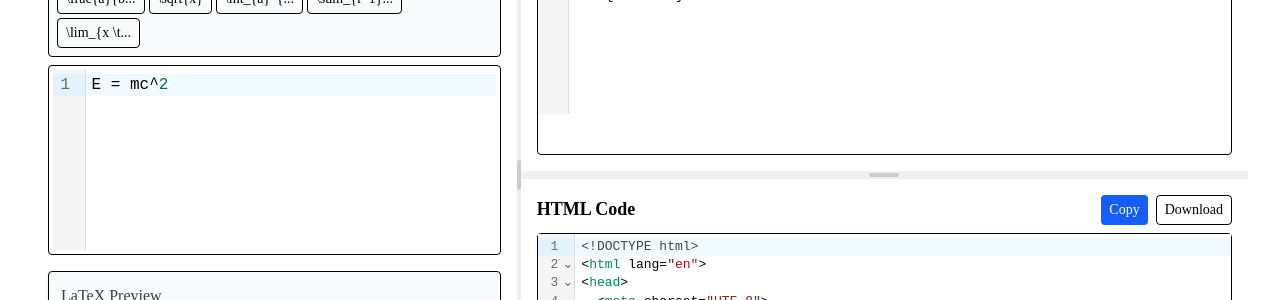
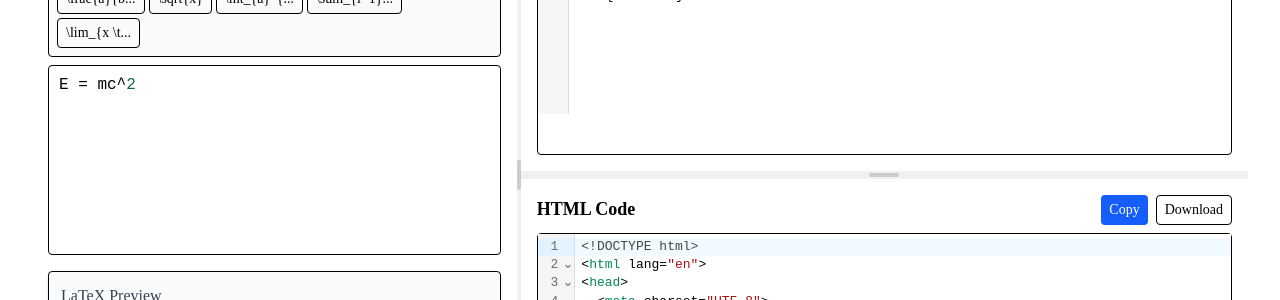
Before and after one commit to inspiredrishabh/Real-Time-LaTeX-HTML-Editor-with-Live-Preview, a React (Vite) app in the folder frontend/: page / in a window 1280 px wide. Shown: the part 281-581 px from the top of the page. Built offline with nearby package versions, Linux system fonts and the light colour scheme.

Commit message:
updateMathEditor

```diff
--- a/frontend/src/components/MathEditor.jsx
+++ b/frontend/src/components/MathEditor.jsx
@@ -5,7 +5,12 @@ import MathToolbar from './MathToolbar';
 
 export default function MathEditor({ value, onChange }) {
   const handleChange = useCallback((val) => onChange(val), [onChange]);
-  const insertSymbol = (symbol) => onChange(value + symbol);
+
+  const insertSymbol = (symbol) => {
+    // Get cursor position if we have access to the editor
+    // For this simple implementation, just append to the end
+    onChange(value + ' ' + symbol + ' ');
+  };
 
   return (
     <div>
@@ -16,6 +21,11 @@ export default function MathEditor({ value, onChange }) {
         extensions={[javascript()]}
         onChange={handleChange}
         className="border rounded p-1 text-base"
+        basicSetup={{
+          lineNumbers: false,
+          foldGutter: false,
+          highlightActiveLine: false,
+        }}
       />
     </div>
   );
```
